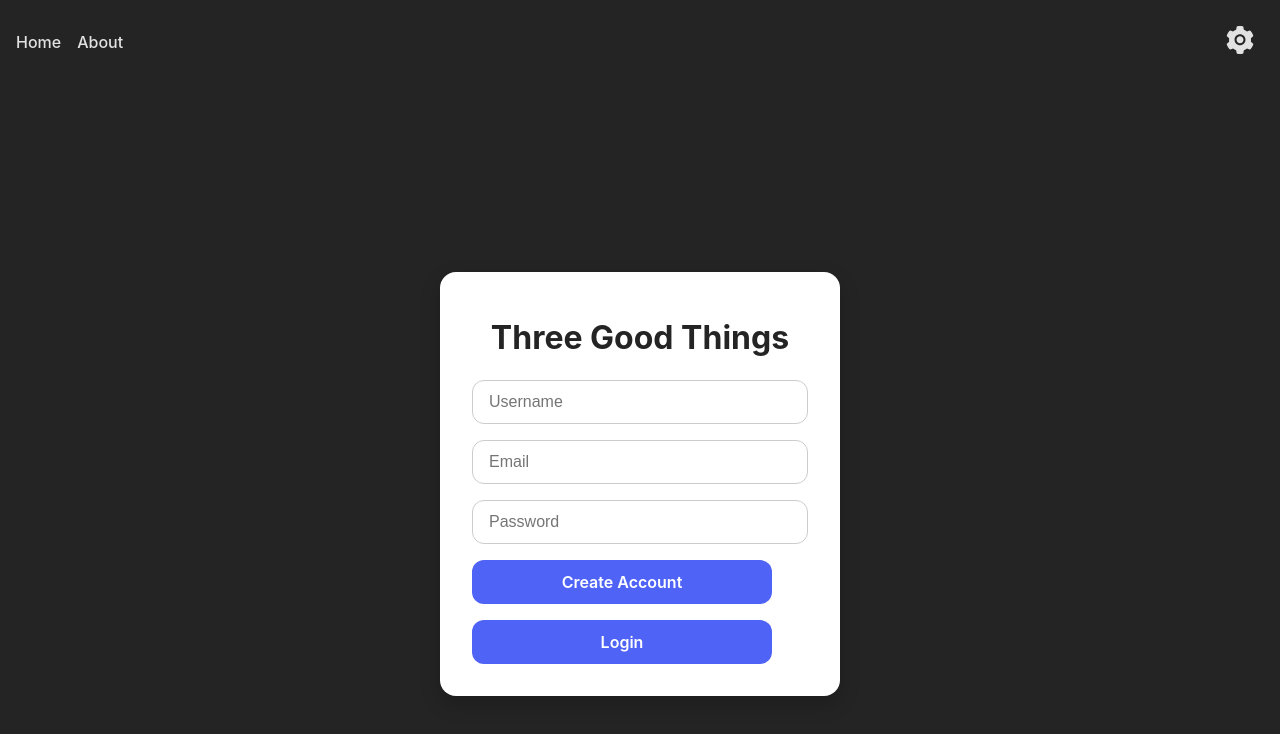
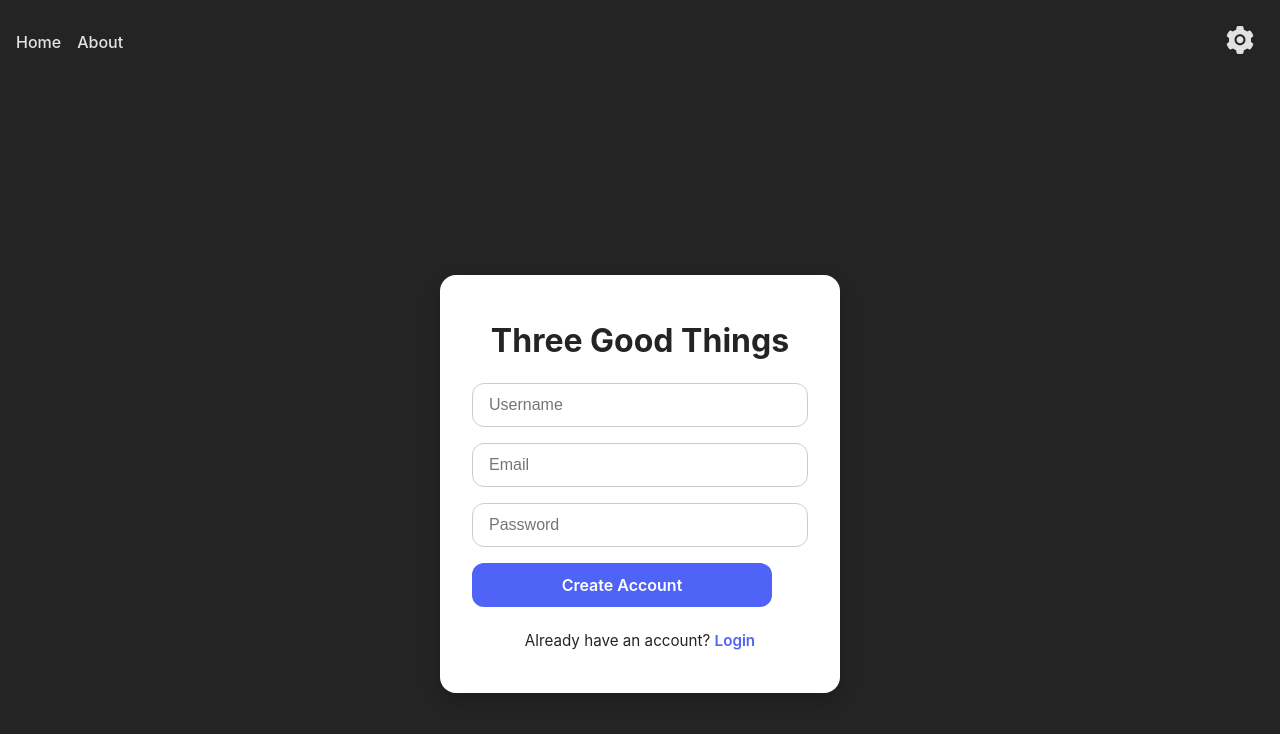
Before and after one commit to Asyboi/ThreeGoodThings, a React (Vite) app in the folder frontend/: page /create in a window 1280 px wide. Shown: the top 734 px of the page. Built offline with nearby package versions, Linux system fonts and the light colour scheme.

Commit message:
Fixed login redirect in create account page.

```diff
--- a/frontend/src/pages/CreateAccount.jsx
+++ b/frontend/src/pages/CreateAccount.jsx
@@ -1,6 +1,6 @@
 import { useState } from "react";
 import { createUser } from "../services/requests";
-import { useNavigate } from "react-router-dom";
+import { useNavigate, Link } from "react-router-dom";
 import './styles/CreateAccount.css'; // import CSS
 
 const CreateAccount = () => {
@@ -17,10 +17,6 @@
     } else if (res && res.message === "Account created") {
       navigate("/");
     }
-  };
-
-  const handleLoginSubmit = () => {
-    navigate("/Login");
   };
 
   return (
@@ -57,9 +53,9 @@
             Create Account
           </button>
 
-          <button className="account-button" onClick={handleLoginSubmit}>
-            Login
-          </button>
+          <p className="login-text">
+            Already have an account? <Link to="/Login">Login</Link>
+          </p>
         </div>
       </div>
     </div>
```
